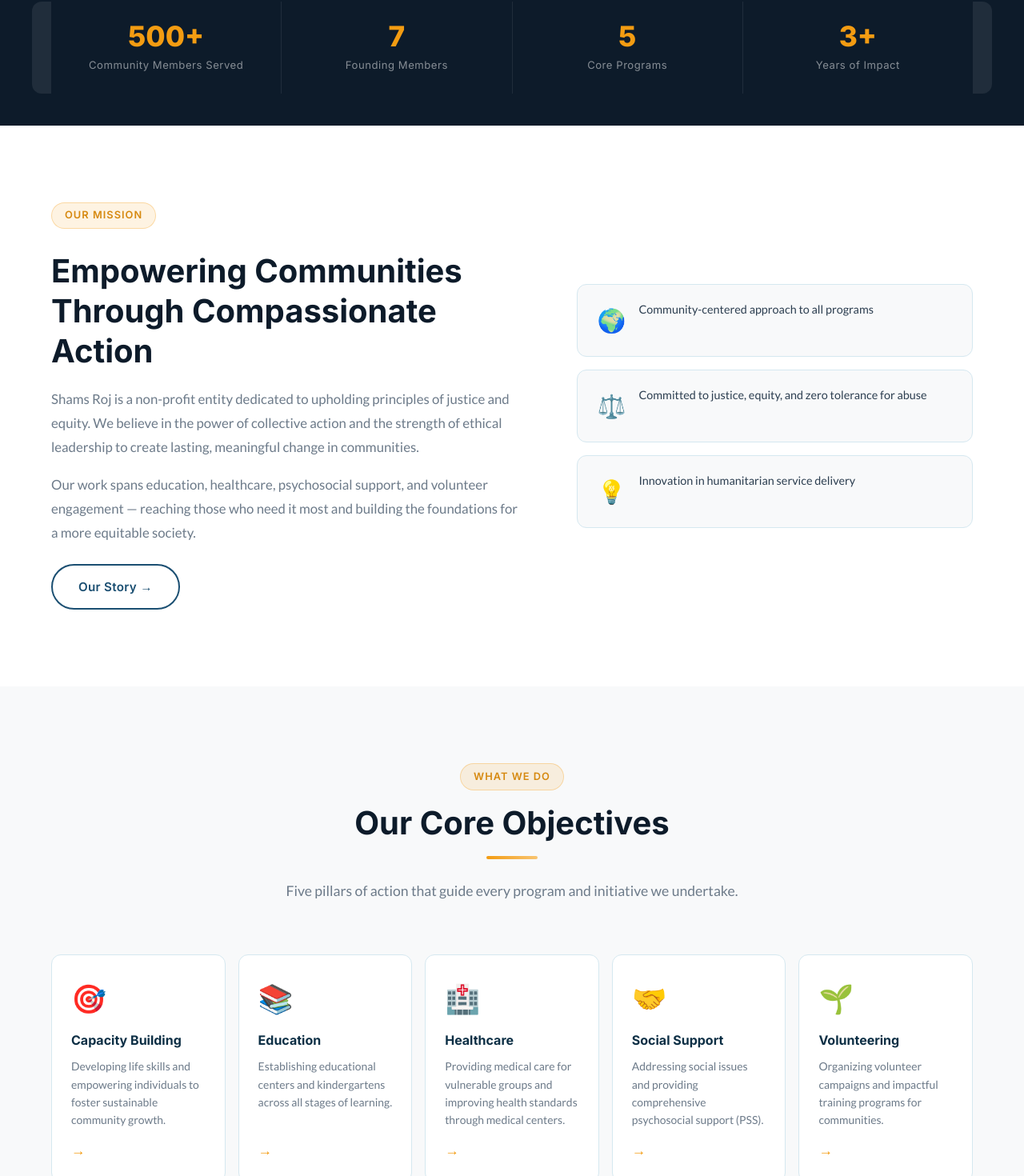
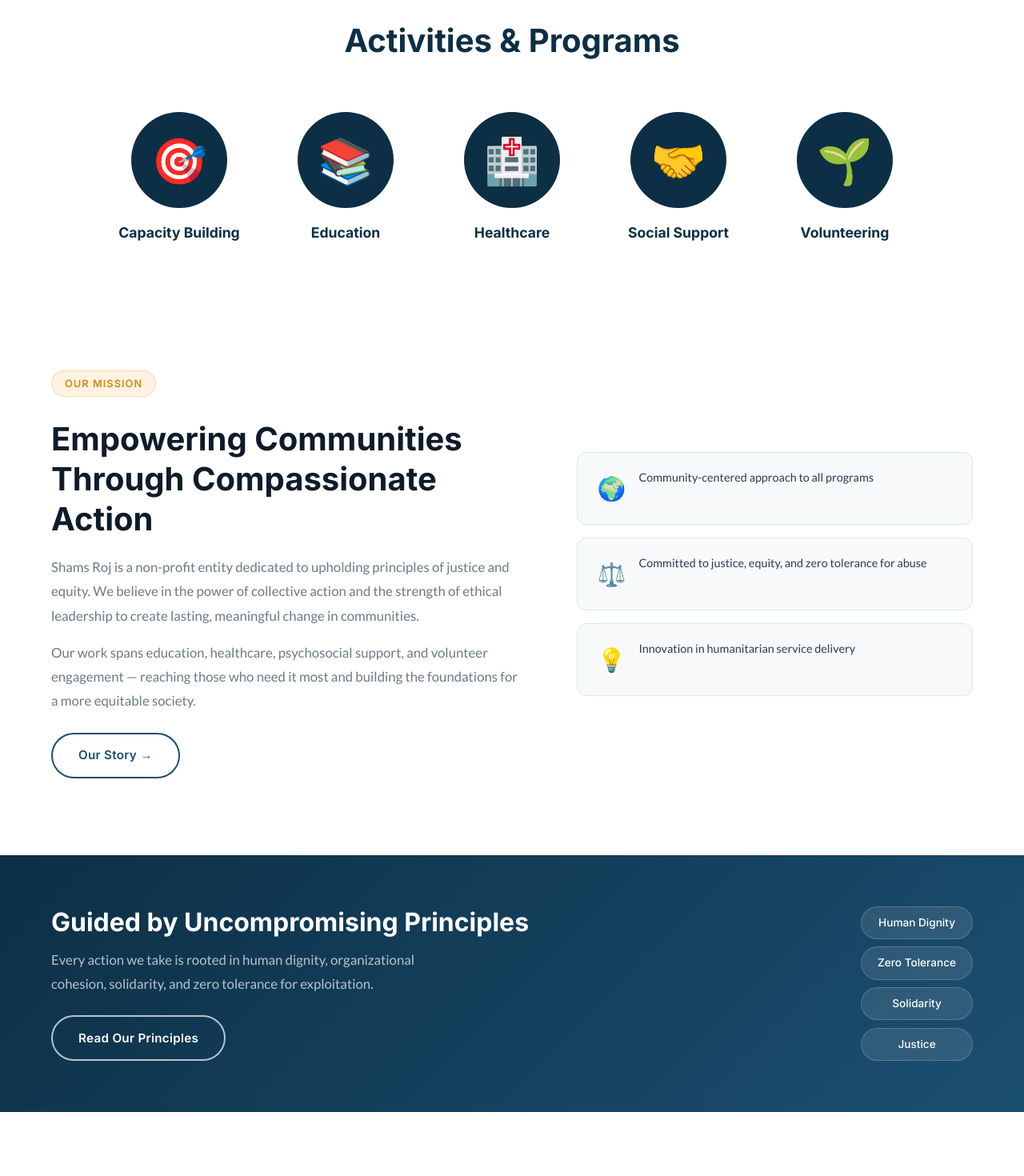
Before and after one commit to Ramiclovis/roj_shams, a React (Vite) app in the folder roj_shams/: page / in a window 1280 px wide. Shown: the part 838-2308 px from the top of the page at 80% size. Built offline with nearby package versions, Linux system fonts and the light colour scheme.

Commit message:
feat: add complete home page with hero slider, interactive activities, mission, values, founders, and CTA sections.

```diff
--- a/roj_shams/src/pages/Home.css
+++ b/roj_shams/src/pages/Home.css
@@ -99,48 +99,172 @@
     background: rgba(255, 255, 255, 0.35);
 }
 
-/* Stats Bar */
-.stats-bar {
-    background: var(--clr-dark);
-    padding: var(--space-lg) 0;
+/* Activities & Programs (Objectives) */
+.activities-section {
+    padding: var(--space-xl) 0 0;
+    background: var(--clr-white);
 }
 
-.stats-bar__grid {
-    display: grid;
-    grid-template-columns: repeat(4, 1fr);
-    gap: 1px;
-    background: rgba(255, 255, 255, 0.08);
-    border-radius: var(--radius-md);
+.activities-header {
+    text-align: center;
+    margin-bottom: var(--space-xl);
+}
+
+.activities-header h2 {
+    color: var(--clr-primary-dark);
+}
+
+.activities-nav {
+    display: flex;
+    justify-content: center;
+    gap: 3rem;
+    flex-wrap: wrap;
+    margin-bottom: var(--space-xl);
+}
+
+.activity-btn {
+    background: transparent;
+    border: none;
+    display: flex;
+    flex-direction: column;
+    align-items: center;
+    gap: 1.25rem;
+    cursor: pointer;
+    width: 160px;
+    /* Increased from 140px */
+    padding: 0;
+    transition: var(--transition);
+}
+
+.activity-icon-wrapper {
+    width: 120px;
+    /* Increased from 90px */
+    height: 120px;
+    /* Increased from 90px */
+    border-radius: 50%;
+    background: var(--clr-primary-dark);
+    display: flex;
+    align-items: center;
+    justify-content: center;
+    transition: all 0.4s cubic-bezier(0.175, 0.885, 0.32, 1.275);
+    border: 3px solid transparent;
+    color: var(--clr-accent);
+}
+
+.activity-icon {
+    font-size: 3.5rem;
+    /* Increased from 2.5rem */
+    line-height: 1;
+}
+
+.activity-label {
+    font-family: var(--font-heading);
+    font-weight: 700;
+    font-size: 1.1rem;
+    /* Increased from 0.95rem */
+    color: var(--clr-primary-dark);
+    text-align: center;
+    line-height: 1.3;
+}
+
+/* Active / Hover States */
+.activity-btn.active .activity-icon-wrapper {
+    background: var(--clr-accent);
+    color: var(--clr-primary-dark);
+    transform: scale(1.15);
+    /* Slightly bigger pop */
+}
+
+.activity-btn:hover:not(.active) .activity-icon-wrapper {
+    transform: translateY(-8px) scale(1.05);
+    /* Added slight scale */
+    box-shadow: 0 15px 30px rgba(0, 0, 0, 0.15);
+    /* More prominent shadow */
+}
+
+/* Details Section Expansion */
+.activity-details-wrapper {
+    background: transparent;
+    transition: all 0.5s cubic-bezier(0.4, 0, 0.2, 1);
+    max-height: 0;
     overflow: hidden;
 }
 
-.stats-bar__item {
-    background: var(--clr-dark);
-    padding: var(--space-md) var(--space-sm);
-    text-align: center;
-    transition: var(--transition-fast);
+.activity-details-wrapper.open {
+    background: var(--clr-primary-dark);
+    max-height: 1000px;
+    padding: var(--space-xl) 0;
 }
 
-.stats-bar__item:hover {
-    background: rgba(243, 156, 18, 0.08);
+.activity-details {
+    display: flex;
+    gap: var(--space-xl);
+    align-items: flex-start;
+    color: var(--clr-white);
 }
 
-.stats-bar__number {
-    display: block;
-    font-family: var(--font-heading);
-    font-size: 2.2rem;
-    font-weight: 800;
-    color: var(--clr-accent);
-    line-height: 1.1;
+.activity-details-left {
+    flex: 0 0 35%;
 }
 
-.stats-bar__label {
-    display: block;
-    font-size: 0.82rem;
-    color: rgba(255, 255, 255, 0.5);
-    margin-top: 0.35rem;
-    font-family: var(--font-heading);
-    letter-spacing: 0.04em;
+.activity-details-title-row {
+    display: flex;
+    align-items: center;
+    gap: 1.25rem;
+}
+
+.activity-details-icon-large {
+    width: 60px;
+    height: 60px;
+    border-radius: 50%;
+    background: var(--clr-accent);
+    color: var(--clr-primary-dark);
+    display: flex;
+    align-items: center;
+    justify-content: center;
+    font-size: 2rem;
+    flex-shrink: 0;
+}
+
+.activity-details-left h3 {
+    color: var(--clr-white);
+    font-size: 2rem;
+    margin: 0;
+    line-height: 1.2;
+}
+
+.activity-details-right {
+    flex: 1;
+}
+
+.activity-details-right h4 {
+    color: var(--clr-white);
+    font-size: 1.3rem;
+    margin-bottom: 1rem;
+    font-weight: 600;
+}
+
+.activity-details-right p {
+    color: rgba(255, 255, 255, 0.85);
+    line-height: 1.7;
+    margin-bottom: 0;
+    font-size: 1.05rem;
+}
+
+.animate-fade-in {
+    animation: fadeInScale 0.6s cubic-bezier(0.2, 0.8, 0.2, 1) forwards;
+}
+
+@keyframes fadeInScale {
+    from {
+        opacity: 0;
+        transform: translateY(25px) scale(0.95);
+    }
+
+    to {
+        opacity: 1;
+        transform: translateY(0) scale(1);
+    }
 }
 
 /* Mission */
@@ -194,77 +318,6 @@
     line-height: 1.5;
 }
 
-/* Objectives Grid */
-.objectives-grid {
-    display: grid;
-    grid-template-columns: repeat(5, 1fr);
-    gap: var(--space-sm);
-}
-
-.obj-card {
-    background: var(--clr-white);
-    border-radius: var(--radius-md);
-    padding: var(--space-md);
-    border: 1px solid var(--clr-border);
-    text-decoration: none;
-    color: inherit;
-    transition: var(--transition);
-    display: flex;
-    flex-direction: column;
-    gap: 0.75rem;
-    position: relative;
-    overflow: hidden;
-}
-
-.obj-card::before {
-    content: '';
-    position: absolute;
-    top: 0;
-    left: 0;
-    right: 0;
-    height: 3px;
-    background: linear-gradient(90deg, var(--clr-accent), var(--clr-accent-light));
-    transform: scaleX(0);
-    transition: var(--transition);
-}
-
-.obj-card:hover::before {
-    transform: scaleX(1);
-}
-
-.obj-card:hover {
-    transform: translateY(-6px);
-    box-shadow: var(--shadow-md);
-    border-color: var(--clr-accent-light);
-}
-
-.obj-card__icon {
-    font-size: 2.2rem;
-}
-
-.obj-card h3 {
-    font-size: 1rem;
-    color: var(--clr-primary-dark);
-}
-
-.obj-card p {
-    font-size: 0.87rem;
-    line-height: 1.6;
-    flex: 1;
-    margin: 0;
-}
-
-.obj-card__arrow {
-    color: var(--clr-accent);
-    font-weight: 700;
-    font-size: 1.1rem;
-    transition: var(--transition-fast);
-    display: block;
-}
-
-.obj-card:hover .obj-card__arrow {
-    transform: translateX(4px);
-}
 
 /* Values Strip */
 .values-strip {
@@ -407,9 +460,6 @@
 
 /* Responsive */
 @media (max-width: 1100px) {
-    .objectives-grid {
-        grid-template-columns: repeat(3, 1fr);
-    }
 
     .founders-preview {
         grid-template-columns: repeat(3, 1fr);
@@ -425,9 +475,6 @@
         grid-template-columns: repeat(2, 1fr);
     }
 
-    .objectives-grid {
-        grid-template-columns: repeat(2, 1fr);
-    }
 
     .founders-preview {
         grid-template-columns: repeat(2, 1fr);
@@ -457,7 +504,36 @@
         grid-template-columns: 1fr;
     }
 
-    .stats-bar__grid {
-        grid-template-columns: repeat(2, 1fr);
+    .activities-nav {
+        gap: 1rem;
+    }
+
+    .activity-btn {
+        width: 130px;
+        /* Increased from 110px */
+    }
+
+    .activity-icon-wrapper {
+        width: 90px;
+        /* Increased from 75px */
+        height: 90px;
+    }
+
+    .activity-icon {
+        font-size: 2.6rem;
+        /* Increased from 2rem */
+    }
+
+    .activity-details {
+        flex-direction: column;
+        gap: 2rem;
+    }
+
+    .activity-details-left {
+        flex: 1;
+    }
+
+    .activity-details-left h3 {
+        font-size: 1.5rem;
     }
 }
--- a/roj_shams/src/pages/Home.jsx
+++ b/roj_shams/src/pages/Home.jsx
@@ -4,7 +4,7 @@
 
 const heroImages = [
     'https://images.unsplash.com/photo-1488521787991-ed7bbaae773c?q=80&w=1600&auto=format&fit=crop',
-    'https://images.unsplash.com/photo-1542810634-71277d95dc82?q=80&w=1600&auto=format&fit=crop',
+    'https://images.unsplash.com/photo-1531206715517-5c0ba140b2b8?q=80&w=1600&auto=format&fit=crop',
     'https://images.unsplash.com/photo-1509062522246-3755977927d7?q=80&w=1600&auto=format&fit=crop',
     'https://images.unsplash.com/photo-1469571486292-0ba58a3f068b?q=80&w=1600&auto=format&fit=crop',
 ]
@@ -42,12 +42,7 @@
     },
 ]
 
-const stats = [
-    { number: '500+', label: 'Community Members Served' },
-    { number: '7', label: 'Founding Members' },
-    { number: '5', label: 'Core Programs' },
-    { number: '3+', label: 'Years of Impact' },
-]
+
 
 const founders = [
     { name: 'Rasha Hayel Mousa', initials: 'RH', role: 'Co-Founder' },
@@ -61,6 +56,7 @@
 
 export default function Home() {
     const [currentImageIndex, setCurrentImageIndex] = useState(0)
+    const [activeObjective, setActiveObjective] = useState(null)
 
     useEffect(() => {
         const interval = setInterval(() => {
@@ -106,15 +102,46 @@
                 </div>
             </section>
 
-            {/* ── Stats Bar ────────────────────────────── */}
-            <section className="stats-bar">
-                <div className="container stats-bar__grid">
-                    {stats.map((s, i) => (
-                        <div key={i} className="stats-bar__item">
-                            <span className="stats-bar__number">{s.number}</span>
-                            <span className="stats-bar__label">{s.label}</span>
+            {/* ── Activities & Programs (Objectives) ────────── */}
+            <section className="activities-section">
+                <div className="container">
+                    <div className="section-header activities-header">
+                        <h2>Activities & Programs</h2>
+                    </div>
+
+                    <div className="activities-nav">
+                        {objectives.map((obj, i) => (
+                            <button
+                                key={i}
+                                className={`activity-btn ${activeObjective === i ? 'active' : ''}`}
+                                onClick={() => setActiveObjective(activeObjective === i ? null : i)}
+                            >
+                                <div className="activity-icon-wrapper">
+                                    <span className="activity-icon">{obj.icon}</span>
+                                </div>
+                                <span className="activity-label">{obj.title}</span>
+                            </button>
+                        ))}
+                    </div>
+                </div>
+
+                <div className={`activity-details-wrapper ${activeObjective !== null ? 'open' : ''}`}>
+                    {activeObjective !== null && (
+                        <div className="container activity-details animate-fade-in">
+                            <div className="activity-details-left">
+                                <div className="activity-details-title-row">
+                                    <div className="activity-details-icon-large">
+                                        {objectives[activeObjective].icon}
+                                    </div>
+                                    <h3>{objectives[activeObjective].title}</h3>
+                                </div>
+                            </div>
+                            <div className="activity-details-right">
+                                <h4>Our work</h4>
+                                <p>{objectives[activeObjective].desc}</p>
+                            </div>
                         </div>
-                    ))}
+                    )}
                 </div>
             </section>
 
@@ -152,28 +179,6 @@
                                 <p>Innovation in humanitarian service delivery</p>
                             </div>
                         </div>
-                    </div>
-                </div>
-            </section>
-
-            {/* ── Objectives ───────────────────────────── */}
-            <section className="section section-alt">
-                <div className="container">
-                    <div className="section-header">
-                        <div className="badge">What We Do</div>
-                        <h2>Our Core Objectives</h2>
-                        <div className="divider" />
-                        <p>Five pillars of action that guide every program and initiative we undertake.</p>
-                    </div>
-                    <div className="objectives-grid">
-                        {objectives.map((obj, i) => (
-                            <NavLink to={obj.link} key={i} className="obj-card">
-                                <div className="obj-card__icon">{obj.icon}</div>
-                                <h3>{obj.title}</h3>
-                                <p>{obj.desc}</p>
-                                <span className="obj-card__arrow">→</span>
-                            </NavLink>
-                        ))}
                     </div>
                 </div>
             </section>
```
